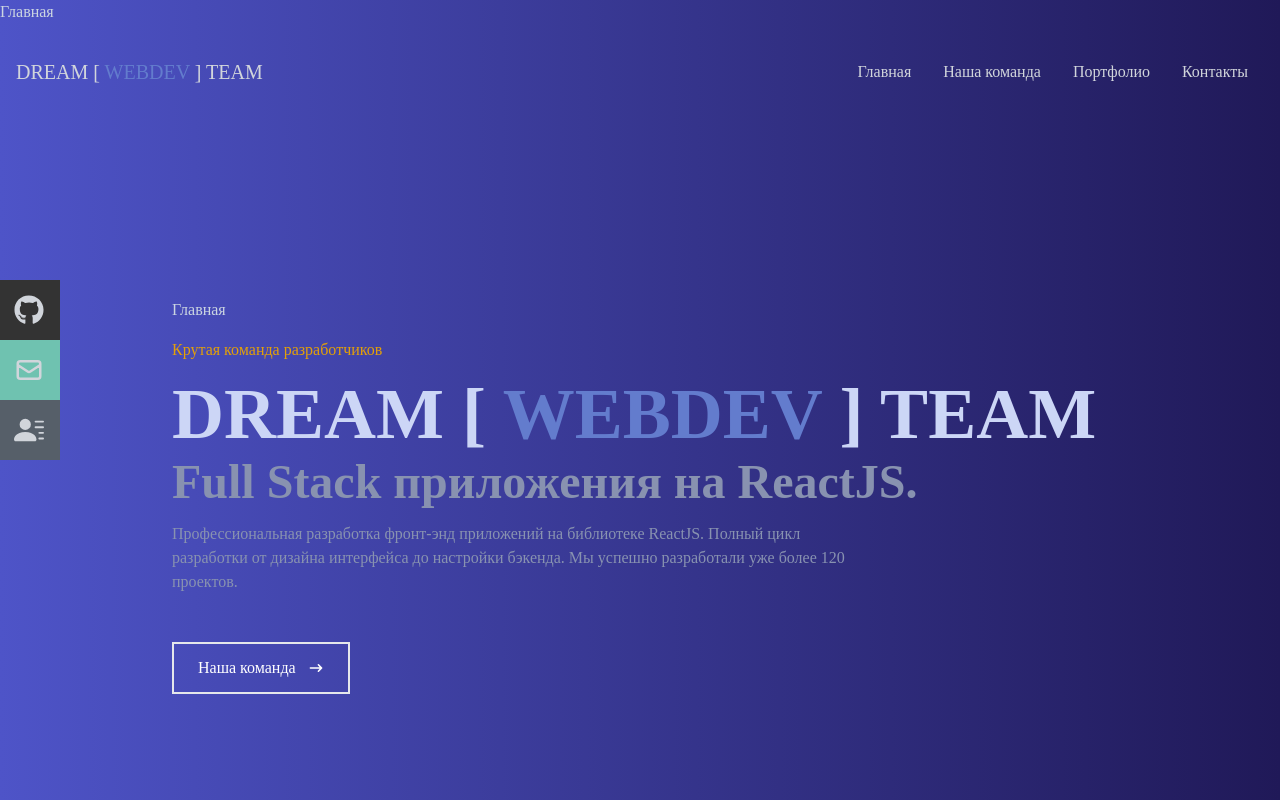
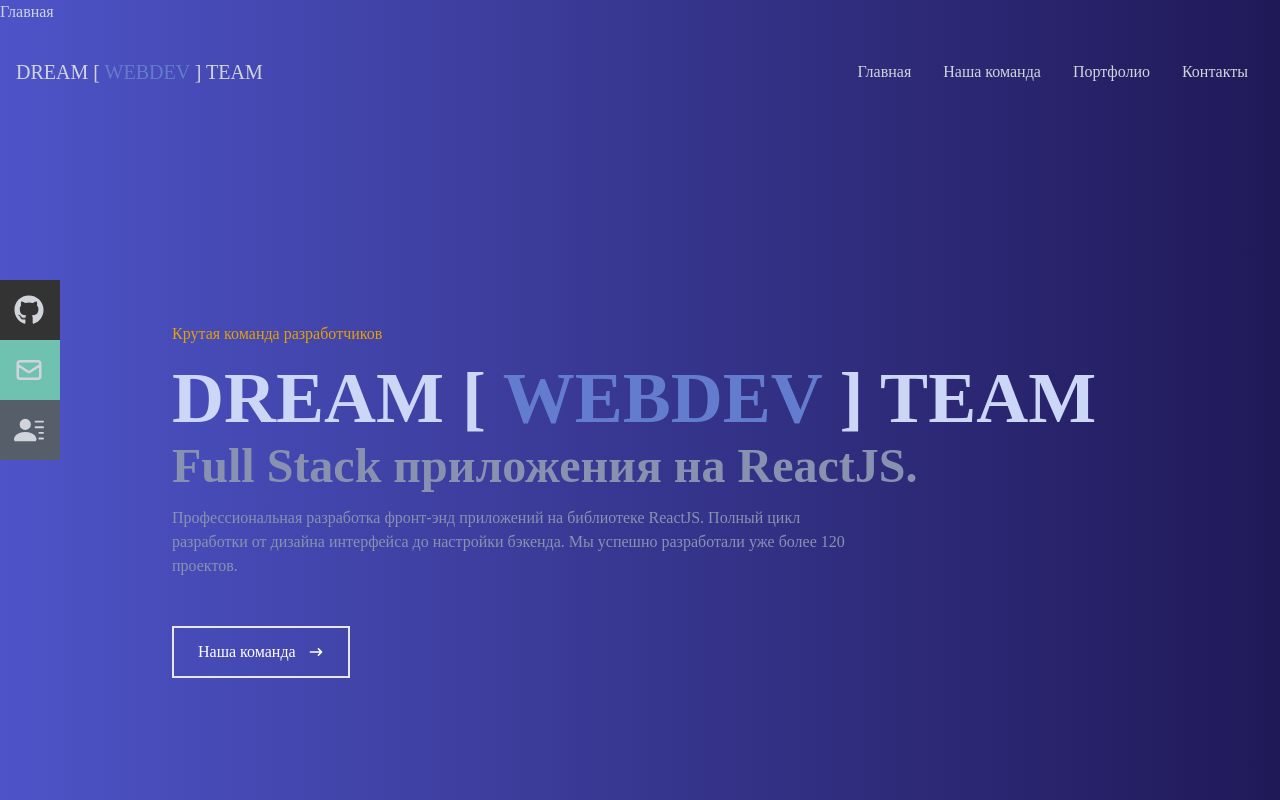
Before and after one commit to Sorrint/react-team-site, a React (Create React App) app: page / in a window 1280 px wide. Shown: the top 800 px of the page. Built offline with nearby package versions, Linux system fonts and the light colour scheme.

Commit message:
some fixes

```diff
--- a/src/app/components/hero.jsx
+++ b/src/app/components/hero.jsx
@@ -1,13 +1,11 @@
 import React from "react";
 import { HiArrowNarrowRight } from "react-icons/hi";
-import BreadCrumbs from "./breadCrumbs";
 
 const Hero = () => {
     return (
         <div name="hero" className="w-full h-screen">
             {/* Container */}
             <div className="max-w-[1000px] mx-auto px-8 flex flex-col justify-center h-full z-10">
-                <BreadCrumbs pathname={location.pathname} />
                 <p className="text-yellow-400 py-2">
                     Крутая команда разработчиков
                 </p>
```
